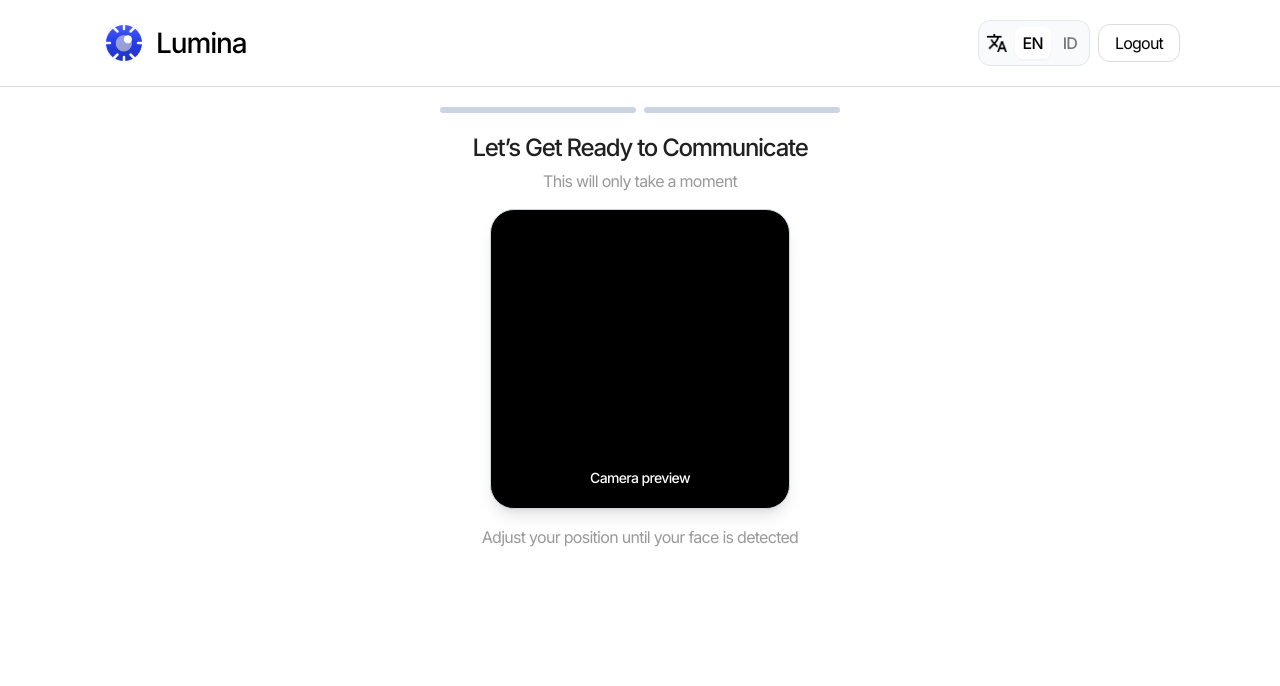
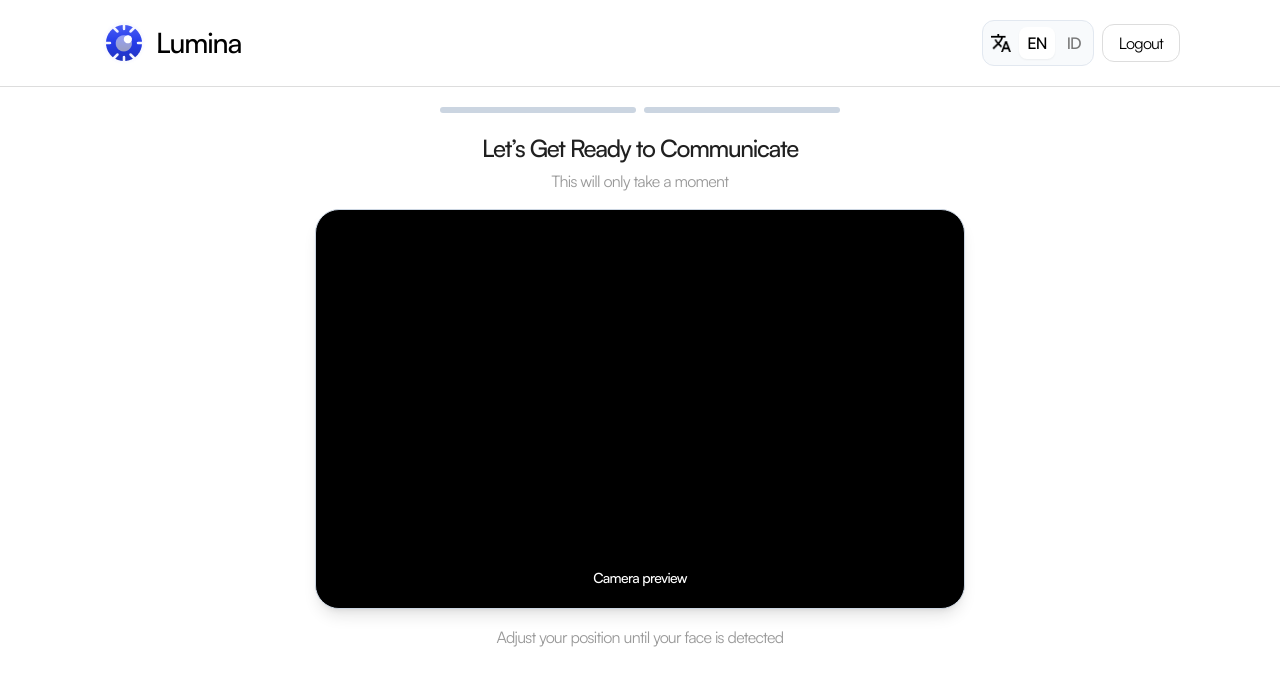
Before and after one commit to lumina-id/lumina-app, a Next.js app: page / in a window 1280 px wide. Shown: the top 686 px of the page. Built offline with nearby package versions, Linux system fonts and the light colour scheme; no server answers.

Commit message:
feat: restore frontend with webcam integration and UI updates

```diff
--- a/src/app/layout.tsx
+++ b/src/app/layout.tsx
@@ -1,8 +1,11 @@
 import type { Metadata } from "next";
-import { Inter } from "next/font/google";
+import localFont from "next/font/local";
 import "./globals.css";
 
-const inter = Inter({ subsets: ["latin"] });
+const satoshi = localFont({
+  src: "../fonts/Satoshi-Variable.woff2",
+  display: "swap",
+});
 
 export const metadata: Metadata = {
   title: "Lumina",
@@ -16,7 +19,7 @@ export default function RootLayout({
 }>) {
   return (
     <html lang="en">
-      <body className={inter.className}>{children}</body>
+      <body className={satoshi.className}>{children}</body>
     </html>
   );
 }
--- a/src/components/GetReady.tsx
+++ b/src/components/GetReady.tsx
@@ -100,7 +100,7 @@ export default function GetReady() {
 
         {/* Camera Preview Section */}
         <div className="w-full flex flex-col gap-[16px] items-center">
-          <div className="relative w-[300px] h-[300px] rounded-[24px] overflow-hidden border border-[#cbd5e1] shadow-lg bg-black">
+          <div className="relative w-[650px] h-[400px] rounded-[24px] overflow-hidden border border-[#cbd5e1] shadow-lg bg-black">
             <video
               ref={videoRef}
               autoPlay
```
Also changed, not shown: src/fonts/Satoshi-Variable.woff2 (added), 1 other file (tests, documents, lock files or other folders).
